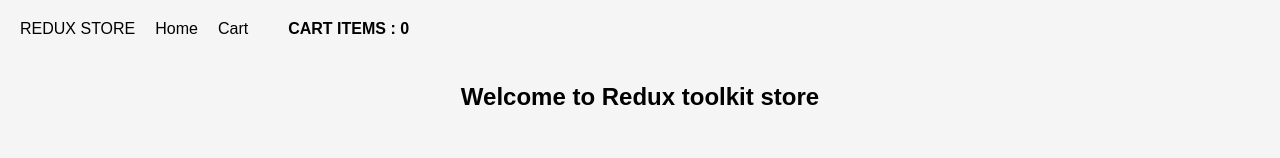
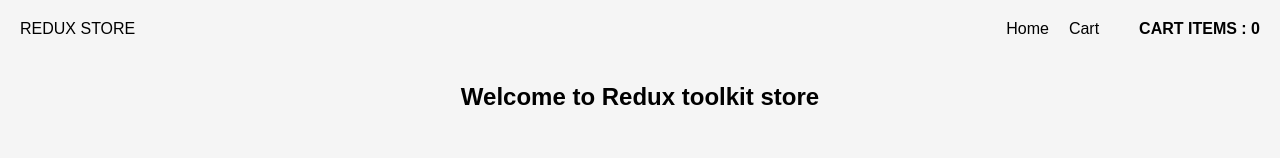
Before and after one commit to architjain798/redux_toolkit, a React (Create React App) app: page / in a window 1280 px wide. Shown: the top 158 px of the page. Built offline with nearby package versions, Linux system fonts and the light colour scheme; no server answers.

Commit message:
Fixed the styling issue in Navbar

```diff
--- a/src/components/NavBar.js
+++ b/src/components/NavBar.js
@@ -3,7 +3,13 @@ import { Link } from "react-router-dom";
 
 const NavBar = () => {
   return (
-    <div style={{ display: "flex", alignItems: "space-between" }}>
+    <div
+      style={{
+        display: "flex",
+        alignItems: "center",
+        justifyContent: "space-between"
+      }}
+    >
       <span className="logo">REDUX STORE</span>
       <div>
         <Link className="navLink" to="/">
```
